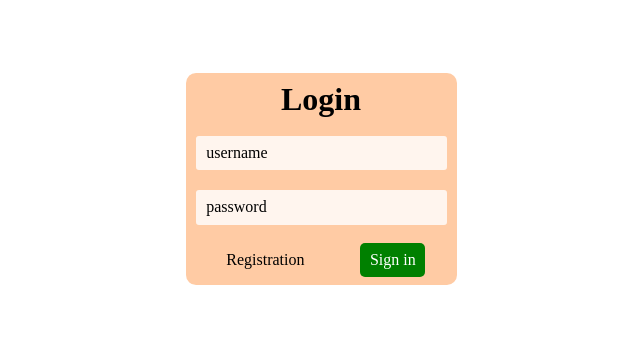
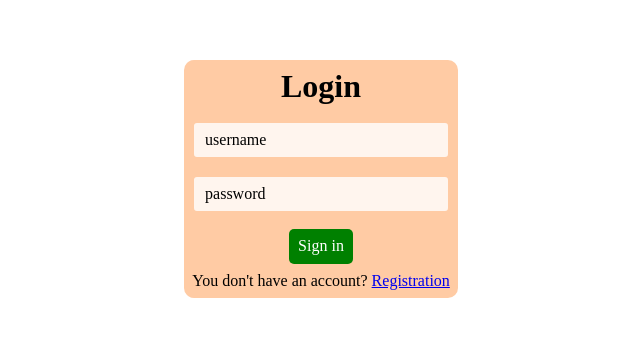
Before and after one commit to Lowraince/todo-solo, an Angular app: page /login in a window 1280 px wide. Shown: the part 221-558 px from the top of the page, without its empty margins (319-959 px from the left). Built offline with nearby package versions, Linux system fonts and the light colour scheme.

Commit message:
fix/feat: fix validators, add text link login and registration

```diff
--- a/src/app/app.routes.ts
+++ b/src/app/app.routes.ts
@@ -1,11 +1,25 @@
 import { Routes } from '@angular/router';
 import { MainPageComponent } from './pages/main-page/main-page.component';
 import { RegistrationPageComponent } from './pages/registration-page/registration-page.component';
+import { LoginGuardService } from './guards/login-guard.service';
+import { AuthGuardService } from './guards/auth-guard.service';
 import { LoginPageComponent } from './pages/login-page/login-page.component';
 
 export const routes: Routes = [
-  { path: '', redirectTo: 'registration', pathMatch: 'full' },
-  { path: 'registration', component: RegistrationPageComponent },
-  { path: 'login', component: LoginPageComponent },
-  { path: 'todos', component: MainPageComponent },
+  { path: '', redirectTo: 'todos', pathMatch: 'full' },
+  {
+    path: 'registration',
+    component: RegistrationPageComponent,
+    canActivate: [LoginGuardService],
+  },
+  {
+    path: 'login',
+    component: LoginPageComponent,
+    canActivate: [LoginGuardService],
+  },
+  {
+    path: 'todos',
+    component: MainPageComponent,
+    canActivate: [AuthGuardService],
+  },
 ];
--- /dev/null
+++ b/src/app/guards/login-guard.service.ts
@@ -0,0 +1,20 @@
+import { inject, Injectable } from '@angular/core';
+import { CanActivate, Router } from '@angular/router';
+import { LocalStorageService } from '../services/local-storage.service';
+
+@Injectable({
+  providedIn: 'root',
+})
+export class LoginGuardService implements CanActivate {
+  private router = inject(Router);
+  private localStorage = inject(LocalStorageService);
+
+  public canActivate(): boolean {
+    if (this.localStorage.getTokenLocalStorage()) {
+      this.router.navigate(['/todos']);
+      return false;
+    }
+
+    return true;
+  }
+}
--- a/src/app/pages/login-page/login-page.component.html
+++ b/src/app/pages/login-page/login-page.component.html
@@ -1,6 +1,10 @@
 <div class="wrapper wrapper__login">
   <h1 class="login__title">Login</h1>
-  <form (ngSubmit)="onSubmit($event)">
+  <form
+    class="login__form"
+    [formGroup]="loginForm"
+    (ngSubmit)="onSubmit($event)"
+  >
     <ul>
       <li>
         <app-input-field
@@ -18,7 +22,6 @@
       </li>
     </ul>
     <div class="login__buttons">
-      <a routerLink="/registration" class="link">Registration</a>
       <button
         type="submit"
         class="button button__login"
@@ -28,4 +31,8 @@
       </button>
     </div>
   </form>
+  <p>
+    You don't have an account?
+    <a routerLink="/registration" class="link">Registration</a>
+  </p>
 </div>
--- a/src/app/pages/login-page/login-page.component.scss
+++ b/src/app/pages/login-page/login-page.component.scss
@@ -16,6 +16,10 @@
   text-align: center;
   margin: 0;
   margin-bottom: 1rem;
+}
+
+.login__form {
+  margin-bottom: 0.5rem;
 }
 
 .login__buttons {
@@ -38,7 +42,7 @@
 }
 
 .link {
-  padding: 0.3rem 0.6rem;
+  text-decoration: underline;
 
   &:hover {
     color: var(--color-text-button-hover);
--- a/src/app/pages/login-page/login-page.component.ts
+++ b/src/app/pages/login-page/login-page.component.ts
@@ -10,10 +10,11 @@ import { UserLogin } from '../../interfaces/interface-api';
 import { AuthService } from '../../services/auth.service';
 import { exhaustMap, map, of } from 'rxjs';
 import { AsyncPipe } from '@angular/common';
+import { RouterLink } from '@angular/router';
 
 @Component({
   selector: 'app-login-page',
-  imports: [InputFieldComponent, ReactiveFormsModule, AsyncPipe],
+  imports: [InputFieldComponent, ReactiveFormsModule, AsyncPipe, RouterLink],
   templateUrl: './login-page.component.html',
   styleUrl: './login-page.component.scss',
   changeDetection: ChangeDetectionStrategy.OnPush,
--- a/src/app/pages/registration-page/registration-page.component.html
+++ b/src/app/pages/registration-page/registration-page.component.html
@@ -31,7 +31,6 @@
     </ul>
 
     <div class="registration__buttons">
-      <a routerLink="/login" class="link">Login</a>
       <button
         type="submit"
         class="button button__registration button__registration_register"
@@ -41,4 +40,8 @@
       </button>
     </div>
   </form>
+  <p>
+    Do you already have an account?
+    <a routerLink="/login" class="link">Login</a>
+  </p>
 </div>
--- a/src/app/pages/registration-page/registration-page.component.scss
+++ b/src/app/pages/registration-page/registration-page.component.scss
@@ -10,6 +10,10 @@
   border: none;
   border-radius: 10px;
   padding: 0.5rem;
+}
+
+.form__registration {
+  margin-bottom: 0.5rem;
 }
 
 .registration__title {
@@ -51,7 +55,7 @@
 }
 
 .link {
-  padding: 0.3rem 0.6rem;
+  text-decoration: underline;
 
   &:hover {
     color: var(--color-text-button-hover);
--- a/src/app/services/auth.service.ts
+++ b/src/app/services/auth.service.ts
@@ -1,4 +1,4 @@
-import { DestroyRef, inject, Injectable } from '@angular/core';
+import { inject, Injectable } from '@angular/core';
 import {
   BehaviorSubject,
   catchError,
@@ -28,7 +28,6 @@ export class AuthService {
   private apiService = inject(ApiService);
   private localStorage = inject(LocalStorageService);
   private router = inject(Router);
-  private destroyRef = inject(DestroyRef);
 
   private authState = new BehaviorSubject<AuthState>({
     userProfile: null,
--- a/src/app/utils/validators/validator-has-digit.ts
+++ b/src/app/utils/validators/validator-has-digit.ts
@@ -3,6 +3,10 @@ import { AbstractControl, ValidationErrors } from '@angular/forms';
 export function hasDigit(control: AbstractControl): ValidationErrors | null {
   const value: string = control.value;
 
+  if (!value) {
+    return null;
+  }
+
   const hasDigit = /\d/.test(value);
 
   return hasDigit ? { hasDigit: true } : null;
--- a/src/app/utils/validators/validator-multiple-words.ts
+++ b/src/app/utils/validators/validator-multiple-words.ts
@@ -5,6 +5,10 @@ export function multipleWords(
 ): ValidationErrors | null {
   const value: string = control.value;
 
+  if (!value) {
+    return null;
+  }
+
   const words = value.trim().split(/\s+/);
 
   return words.length > 1 ? { multipleWords: true } : null;
--- a/src/app/utils/validators/validator-no-spaces.ts
+++ b/src/app/utils/validators/validator-no-spaces.ts
@@ -3,5 +3,9 @@ import { AbstractControl, ValidationErrors } from '@angular/forms';
 export function noSpaces(control: AbstractControl): ValidationErrors | null {
   const value: string = control.value;
 
+  if (!value) {
+    return null;
+  }
+
   return value.includes(' ') ? { noSpaces: true } : null;
 }
--- a/src/app/utils/validators/validator-strength-password.ts
+++ b/src/app/utils/validators/validator-strength-password.ts
@@ -5,7 +5,9 @@ export function strengthPassword(
 ): ValidationErrors | null {
   const value: string = control.value;
 
-  if (value.length === 0) return null;
+  if (!value) {
+    return null;
+  }
 
   const hasUpperCase = /[A-Z]/.test(value);
   const hasLowerCase = /[a-z]/.test(value);
```
Also changed, not shown: 1 other file (tests, documents, lock files or other folders).
